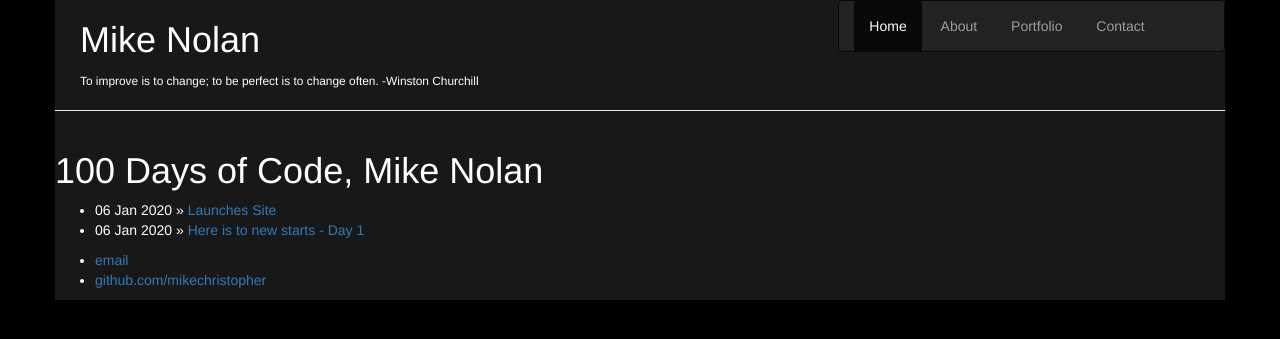
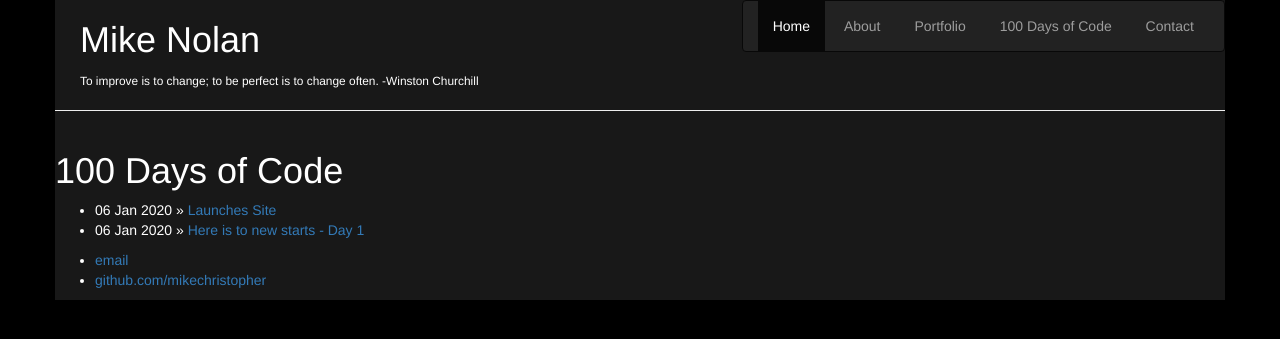
Before and after one commit to mikechristopher/100daysofcode, a Jekyll site: the page built from index.html, in a window 1280 px wide. Shown: the top 339 px of the page. Built offline with Jekyll 4.4.1, drawn with Linux system fonts in a browser that asks for light colours; nearby versions of some CDN libraries.

Commit message:
update header links

```diff
--- a/_layouts/default.html
+++ b/_layouts/default.html
@@ -10,16 +10,17 @@
 			<div class="page">
 				<div class="container">
 				  <div class="title row">
-					<div class="col-md-8">
+					<div class="col-md-7">
 					  <h1>Mike Nolan</h1>
 					  <small>To improve is to change; to be perfect is to change often. -Winston Churchill</small>
 					</div>
-					<nav class="navbar navbar-inverse col-md-4">
+					<nav class="navbar navbar-inverse col-md-5">
 					  <ul class="nav navbar-nav">
-						<li class="active"><a href="#">Home</a></li>
-						<li><a href="#about">About</a></li>
-						<li><a href="#portfolio">Portfolio</a></li>
-						<li><a href="#contact">Contact</a></li>
+						<li class="active"><a href="https://mikechristopher.github.io/">Home</a></li>
+						<li><a href="https://mikechristopher.github.io/#about">About</a></li>
+						<li><a href="https://mikechristopher.github.io/#portfolio">Portfolio</a></li>
+						<li><a href="https://mikechristopher.github.io/100daysofcode/">100 Days of Code</a></li>
+						<li><a href="https://mikechristopher.github.io/#contact">Contact</a></li>
 					  </ul>
 					</nav>
 				  </div>
--- a/index.html
+++ b/index.html
@@ -1,6 +1,6 @@
 ---
 layout: default
-title: 100 Days of Code, Mike Nolan
+title: 100 Days of Code
 ---
 <h1>{{ page.title }}</h1>
 <ul class="posts">
```
